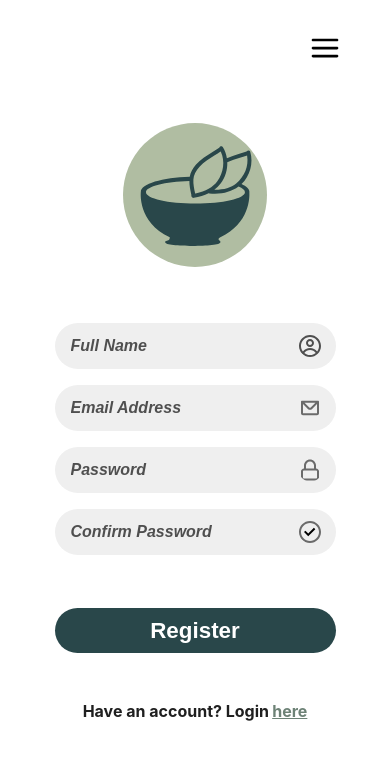
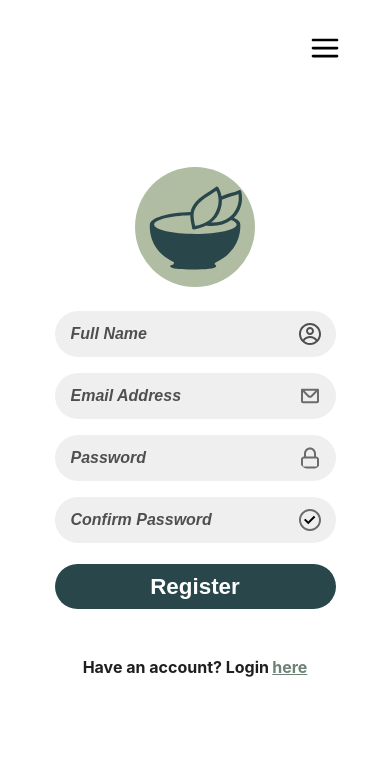
Before and after one commit to ewald30/prepit-frontend, a React (Create React App) app: page /auth/register in a window 390 px wide. Shown: the top 760 px of the page. Built offline with nearby package versions, Linux system fonts and the light colour scheme; no server answers.

Commit message:
register page responsive

```diff
--- a/src/assets/styles/_variables.scss
+++ b/src/assets/styles/_variables.scss
@@ -75,3 +75,4 @@ $media-breakpoint-width-phone-medium: 400px;
 $media-breakpoint-height-900px: 900px;
 $media-breakpoint-height-835px: 835px;
 $media-breakpoint-height-750px: 750px;
+$media-breakpoint-height-500px: 600px;
--- a/src/components/auth/login/LoginComponent.js
+++ b/src/components/auth/login/LoginComponent.js
@@ -76,11 +76,11 @@ const LoginComponent = () => {
 
                 <div className={'generic-container-action flex-column-center-y flex-column-center-x'}>
                     <button className={'generic-container-action-button button-primary text-bigger login-component-cta'} onClick={handleLogin}>Login</button>
-                    <div className={'text-dark-grey'}>Forgot password</div>
+                    {/* <div className={'text-dark-grey'}>Forgot password</div> */}
                 </div>
 
 
-                <div className={'generic-container-bottom flex-row-center-x text-accent text-dark-grey'}>
+                <div className={'generic-container-bottom flex-row-center-x text-accent text-dark-grey login-component-bottom-link'}>
                     Don't have an account? <Link className={'link generic-container-bottom-link'} to="/auth/register">Register</Link>
                 </div>
             </div>
--- a/src/components/auth/login/LoginComponent.scss
+++ b/src/components/auth/login/LoginComponent.scss
@@ -67,5 +67,17 @@
         &-cta{
             margin-top: -2rem;
         }
+
     }
 }
+
+@media (max-height: $media-breakpoint-height-500px){
+    .login-component{
+
+        &-bottom-link{
+            margin-top: 0rem !important;
+            margin-bottom: -2rem !important;
+        }
+    }
+
+}
--- a/src/components/auth/register/RegisterComponent.js
+++ b/src/components/auth/register/RegisterComponent.js
@@ -83,11 +83,11 @@ const RegisterComponent = (props) => {
 
 
                 <div className={'generic-container-action flex-column-center-y flex-column-center-x'}>
-                    <button className={'generic-container-action-button button-primary text-bigger'} onClick={handleRegister}> Register </button>
+                    <button className={'generic-container-action-button button-primary text-bigger register-component-cta'} onClick={handleRegister}> Register </button>
                 </div>
 
 
-                <div className={'generic-container-bottom flex-row-center-x text-accent text-dark-grey'}>
+                <div className={'generic-container-bottom flex-row-center-x text-accent text-dark-grey register-component-bottom-link'}>
                     Have an account? Login <Link className={'link generic-container-bottom-link'} to="/auth/login">here</Link>
                 </div>
 
--- a/src/components/auth/register/RegisterComponent.scss
+++ b/src/components/auth/register/RegisterComponent.scss
@@ -23,5 +23,28 @@
 @media (max-width: $media-breakpoint-width-phone-medium){
     .register-component{
         box-shadow: none!important;
+
+        &-logo{
+            img{
+                width:120px;
+                height:120px;
+            }
+            margin-bottom:-2rem;
+        }
+
+        &-cta{
+            margin-top: -2rem;
+        }
     }
 }
+
+@media (max-height: $media-breakpoint-height-500px){
+    .register-component{
+
+        &-bottom-link{
+            margin-top: 0rem !important;
+            margin-bottom: -2rem !important;
+        }
+    }
+
+}
```
